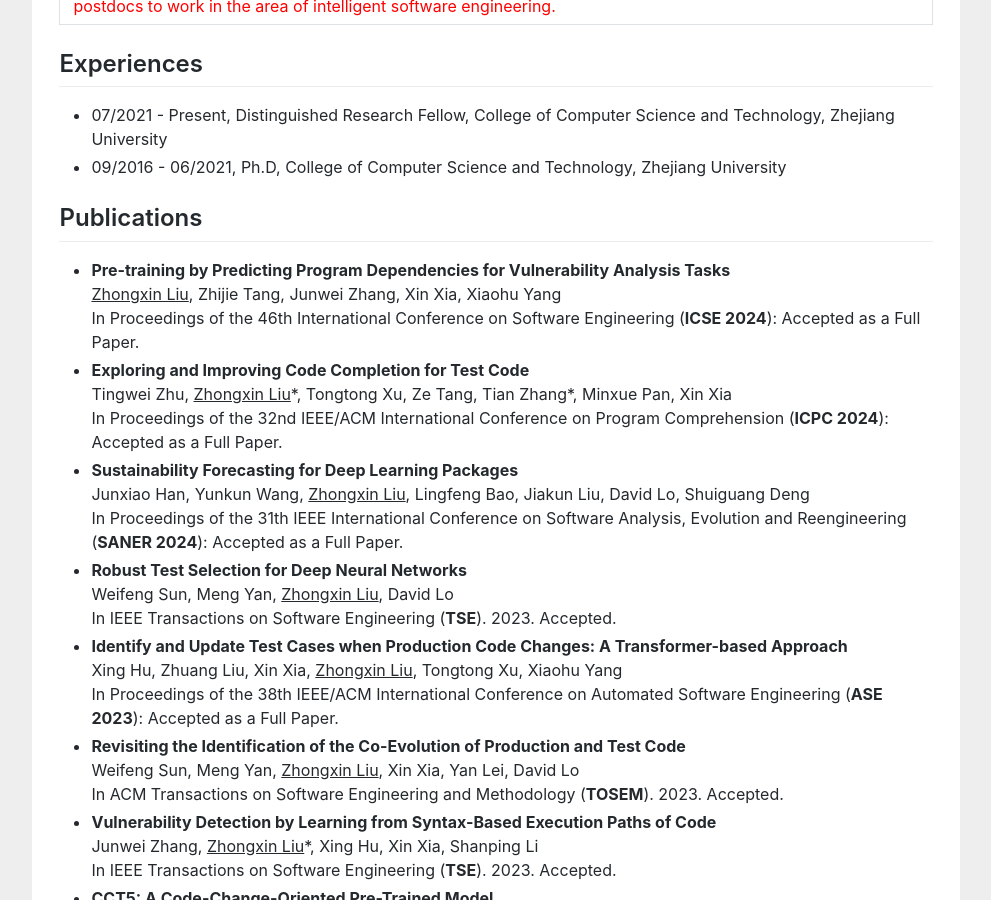
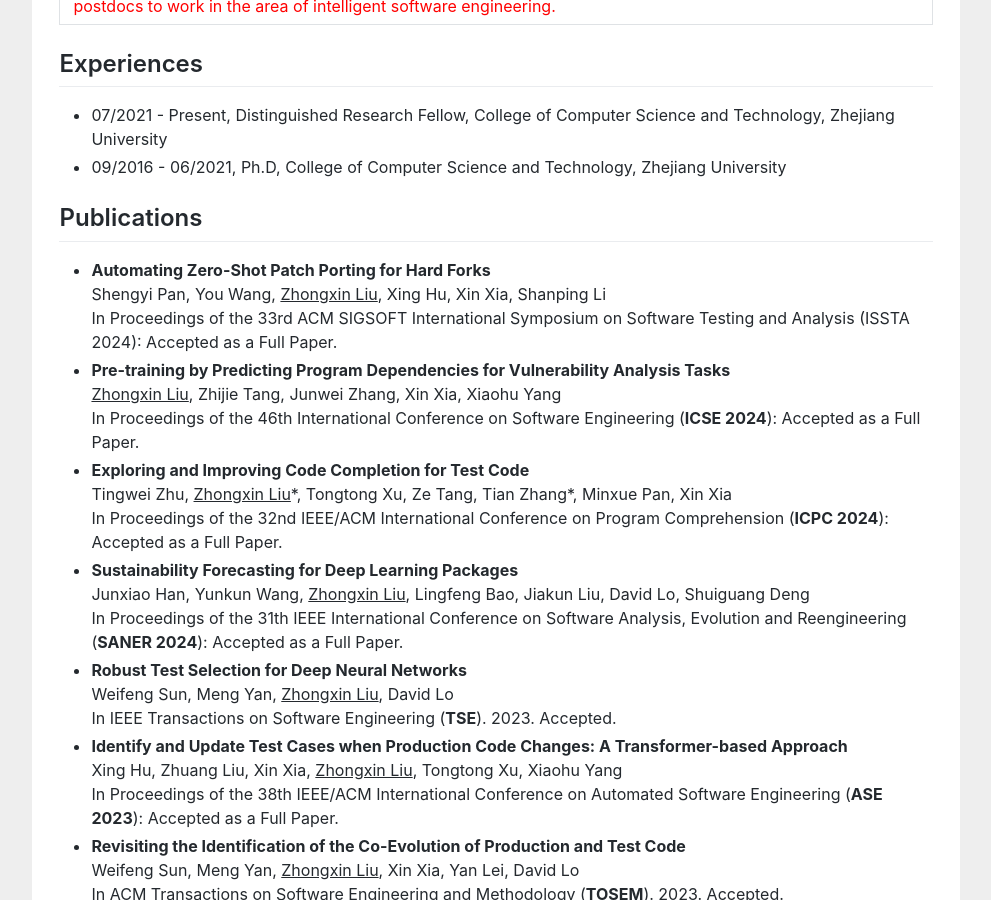
Before and after one commit to zhongxin-liu/zhongxin-liu.github.io, a Jekyll site: the page index.html, which Jekyll copies as it is, in a window 1280 px wide and 900 px high, scrolled down 681 px. Shown: the whole window, without its empty margins (144-1135 px from the left). Built offline with Jekyll 4.4.1, drawn with Linux system fonts in a browser that asks for light colours.

Commit message:
Update index.html

```diff
--- a/index.html
+++ b/index.html
@@ -78,6 +78,12 @@
 
 				<h2>Publications</h2>
 				<ul>
+					<li>
+						<b>Automating Zero-Shot Patch Porting for Hard Forks</b>
+						<br>
+						Shengyi Pan, You Wang, <u>Zhongxin Liu</u>, Xing Hu, Xin Xia, Shanping Li<br>
+						In Proceedings of the 33rd ACM SIGSOFT International Symposium on Software Testing and Analysis (ISSTA 2024): Accepted as a Full Paper.
+					</li>
 					<li>
 						<b>Pre-training by Predicting Program Dependencies for Vulnerability Analysis Tasks</b>
 						<br>
```
